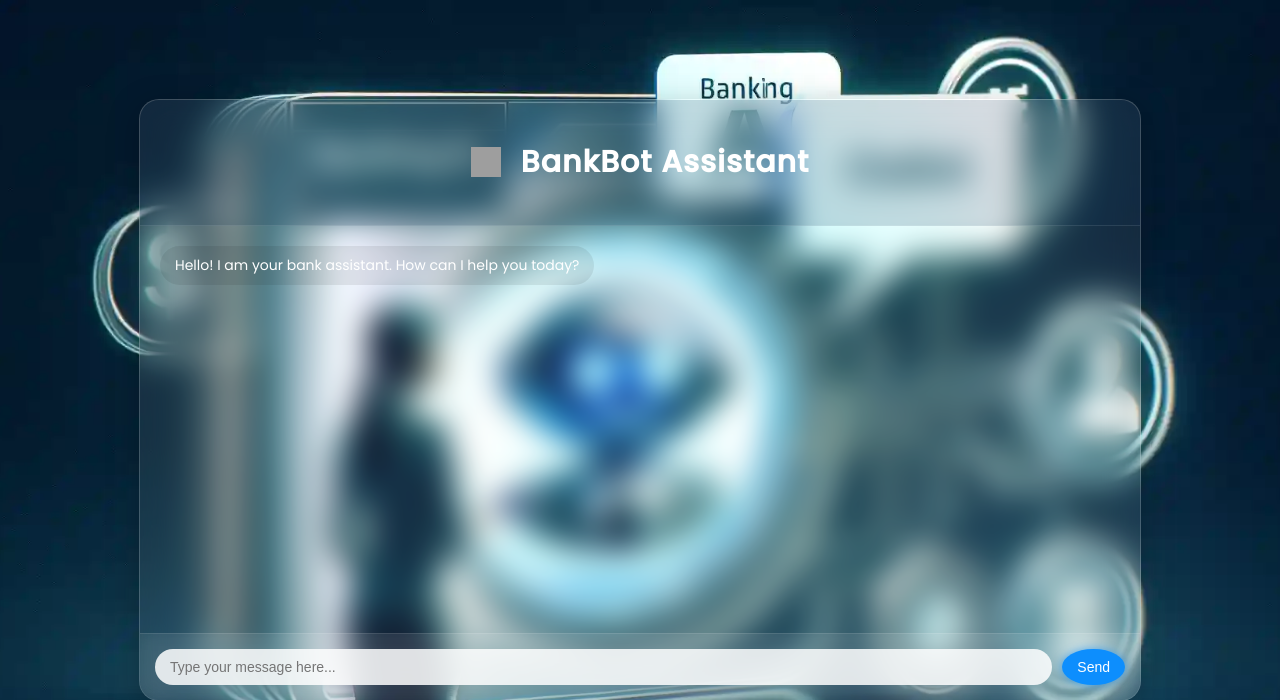
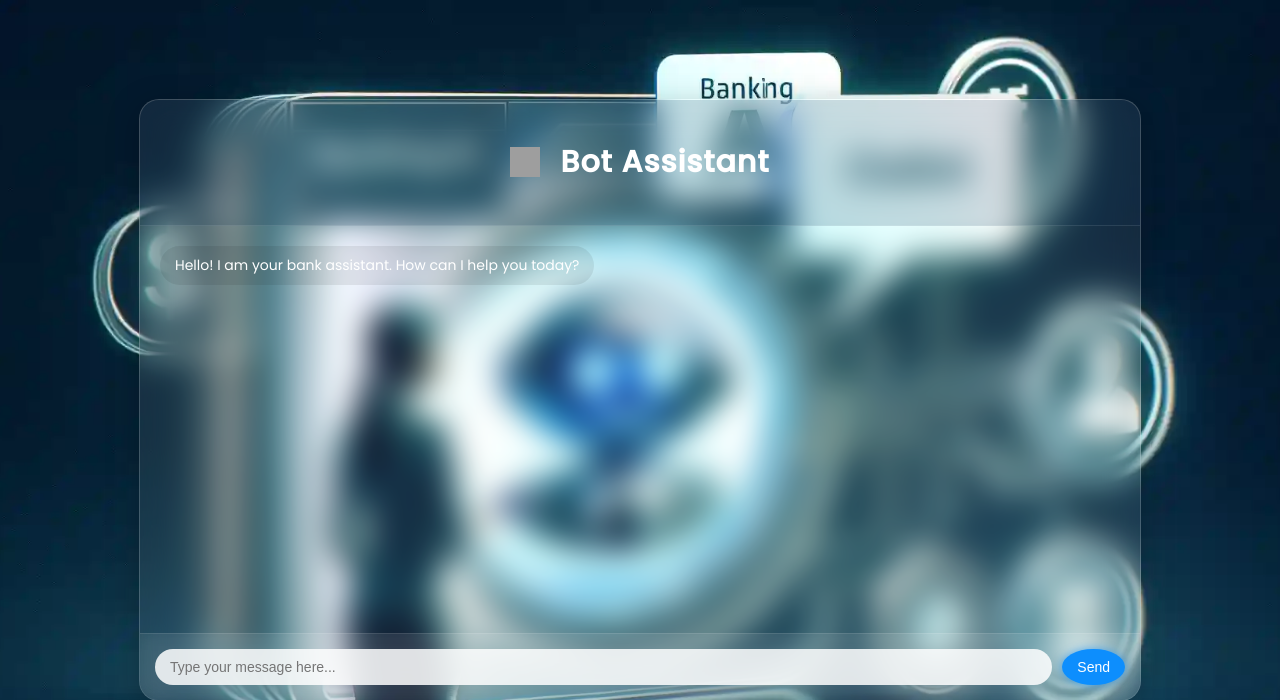
Before and after one commit to adharshsk24/Chatbot_, a Flask app: page / in a window 1280 px wide. Shown: the top 700 px of the page. Run offline with Flask 3, Linux system fonts and the light colour scheme; parts of the project's set-up code (start-up, migrations or seed data) failed here and were passed over; grey boxes are pictures that could not be loaded.

Commit message:
Initial commit

```diff
--- a/chatbot-project/templates/index.html
+++ b/chatbot-project/templates/index.html
@@ -3,7 +3,7 @@
 <head>
     <meta charset="UTF-8">
     <meta name="viewport" content="width=device-width, initial-scale=1.0">
-    <title>BankBot</title>
+    <title>ChatBot</title>
     <link rel="icon" href="image.png">
     <link rel="stylesheet" href="{{ url_for('static', filename='style.css') }}">
     <script src="{{ url_for('static', filename='script.js') }}" defer></script>
@@ -16,7 +16,7 @@
     <div class="chat-container">
         <div class="chat-header">
     <img src="https://cdn-icons-png.flaticon.com/512/4712/4712005.png" alt="Bot Icon" class="bot-icon">
-    <h2>BankBot Assistant</h2>
+    <h2>Bot Assistant</h2>
 </div>
 
         <div class="chat-window" id="chat-window">
```
